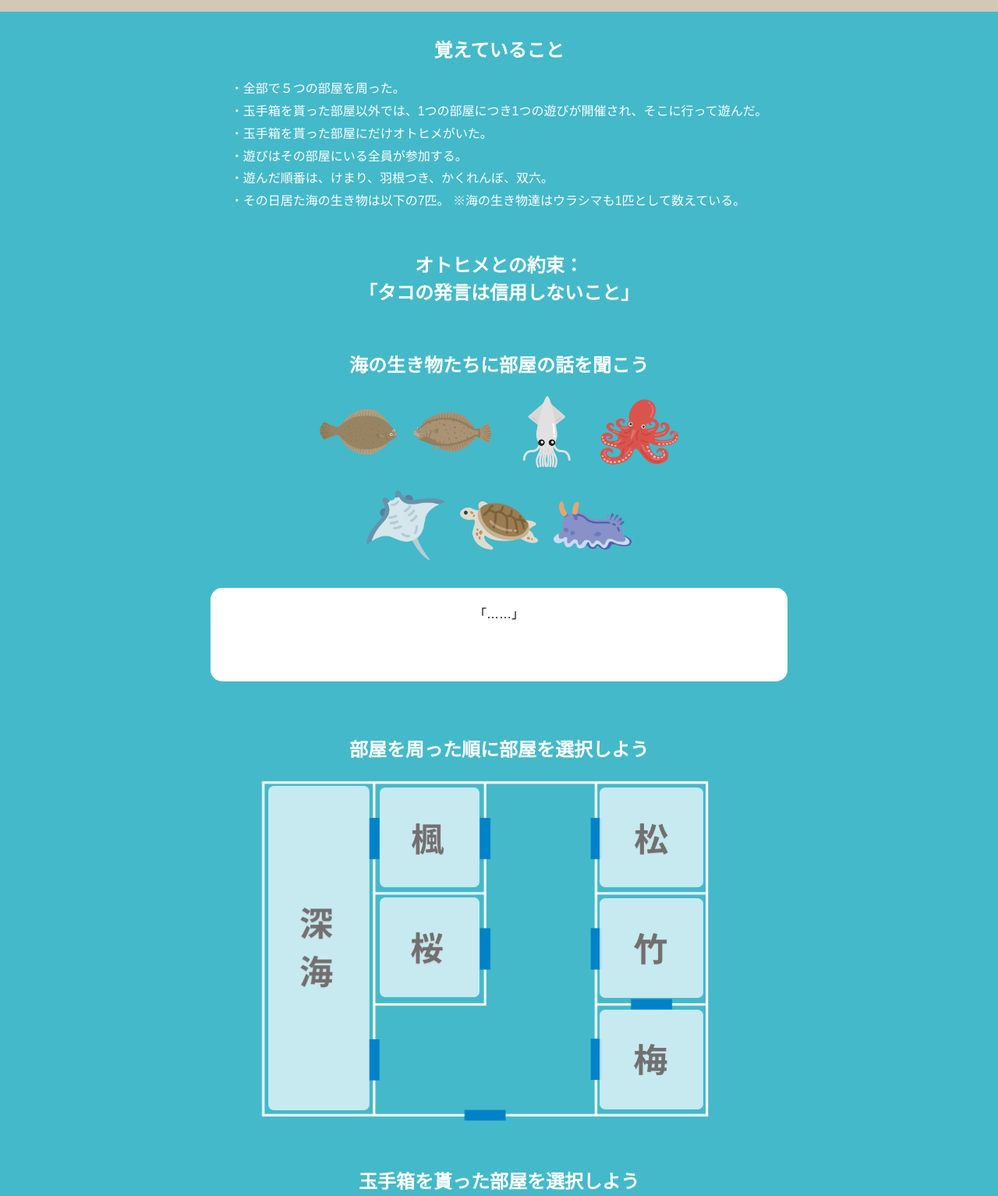
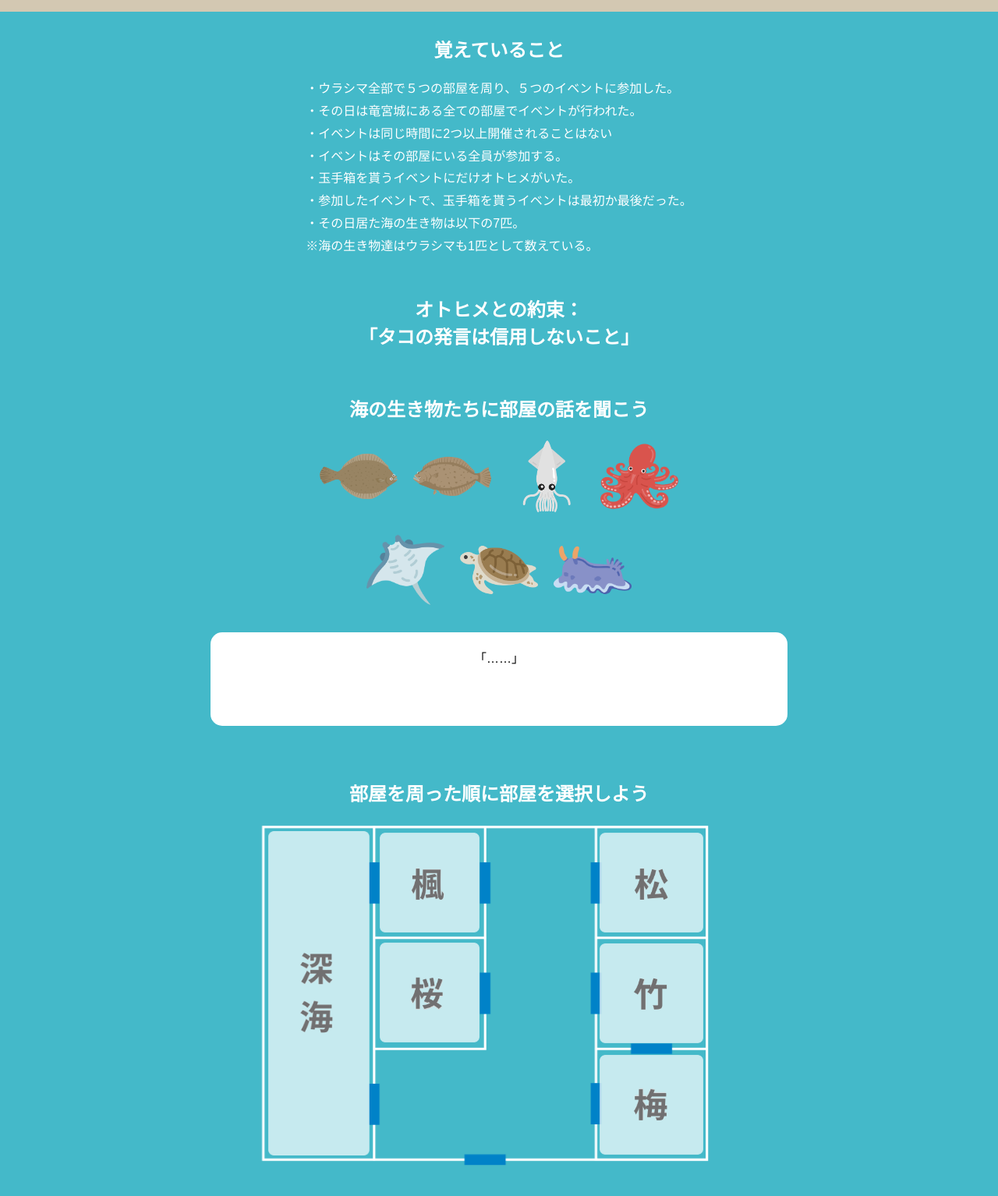
Before and after one commit to mathzusi/urashimabox, a plain HTML site: page step3a.html in a window 1280 px wide. Shown: the part 785-2319 px from the top of the page at 78% size. Drawn offline with Linux system fonts and the light colour scheme.

Commit message:
Add files via upload

```diff
--- a/step3a.html
+++ b/step3a.html
@@ -409,12 +409,13 @@
 <div id="remembered">
 
     <p>
-        ・全部で５つの部屋を周った。<br>
-        ・玉手箱を貰った部屋以外では、1つの部屋につき1つの遊びが開催され、そこに行って遊んだ。<br>
-        ・玉手箱を貰った部屋にだけオトヒメがいた。<br>
-        ・遊びはその部屋にいる全員が参加する。<br>
-        ・遊んだ順番は、けまり、羽根つき、かくれんぼ、双六。<br>
-        ・その日居た海の生き物は以下の7匹。
+        ・ウラシマ全部で５つの部屋を周り、５つのイベントに参加した。<br>
+        ・その日は竜宮城にある全ての部屋でイベントが行われた。<br>
+        ・イベントは同じ時間に2つ以上開催されることはない<br>
+        ・イベントはその部屋にいる全員が参加する。<br>
+        ・玉手箱を貰うイベントにだけオトヒメがいた。<br>
+        ・参加したイベントで、玉手箱を貰うイベントは最初か最後だった。<br>
+        ・その日居た海の生き物は以下の7匹。<br>
         ※海の生き物達はウラシマも1匹として数えている。
     </p>
 
@@ -549,19 +550,19 @@
 
 const talks={
 
-1:"カレイ「僕はあの日2つの部屋に行って遊んだよ。松の部屋でやった蹴鞠、ウラシマが上手だったよね！」",
+1:"カレイ「僕はあの日、3つのイベントに参加したよ。松の部屋でやった1つ目のイベント楽しかったな〜。僕が参加したイベント、全部ウラシマもいたよね！」",
 
-2:"ヒラメ「俺は楓の部屋と竹の部屋の2部屋に居たぜ！かくれんぼが楽しかったけど、どっちの部屋でやったっけな。どっちの部屋にもウラシマがいたのは覚えてるぜ！」",
+2:"ヒラメ「俺は楓の部屋と竹の部屋の2部屋でやってたイベントに参加したぜ！3つ目のイベントが楽しかったけど、どっちの部屋でやったっけな。どっちの部屋にもウラシマがいたのは覚えてるぜ！」",
 
-3:"イカ「あの日はどこかの部屋で、3匹で羽根つきをしてた。他の部屋には行ってない。」",
+3:"イカ「あの日は2つ目のイベントに参加した。その部屋には3匹いた。他のイベントは行ってない。」",
 
-4:"タコ「双六の時に君と会ったよね。そういえば、お土産の箱は最初の部屋で渡していたって聞いたよ。」",
+4:"タコ「ボクはエイと同じ部屋にだけ居たね。そういえば、お土産の箱は最初の部屋で渡していたって聞いたよ。」",
 
-5:"エイ「私はかくれんぼと双六をしました。どちらも4匹以上居ましたね。遊んだ部屋は楓の部屋と桜の部屋ですが、どちらがその遊びかまでは思い出せないです。」",
+5:"エイ「私は3つ目と4つ目のイベントに参加しました。どちらも4匹以上居ましたね。遊んだ部屋は楓の部屋と桜の部屋ですが、遊んだ順番までは思い出せないです。」",
 
-6:"カメ「蹴鞠と羽根つきと箱を渡してた部屋には行って無いけど、それ以外は全部行ったよ！」",
+6:"カメ「1つ目と2つ目と5つ目のイベントには行って無いけど、それ以外は全部行ったよ！」",
 
-7:"ウミウシ「生き物が多いのが苦手だから、3匹以下がいた3つの部屋に居たよ。それ以外の部屋には全部4匹以上居て、怖くて入れなかった...。」",
+7:"ウミウシ「生き物が多いのが苦手だから、乙姫以外に居た生き物の数が3匹以下の3つのイベントに居たよ。それ以外は全部4匹以上居て、怖くて入れなかった...。」",
 
 };
 
```
Also changed, not shown: step3b.html (+17 -16 lines).
